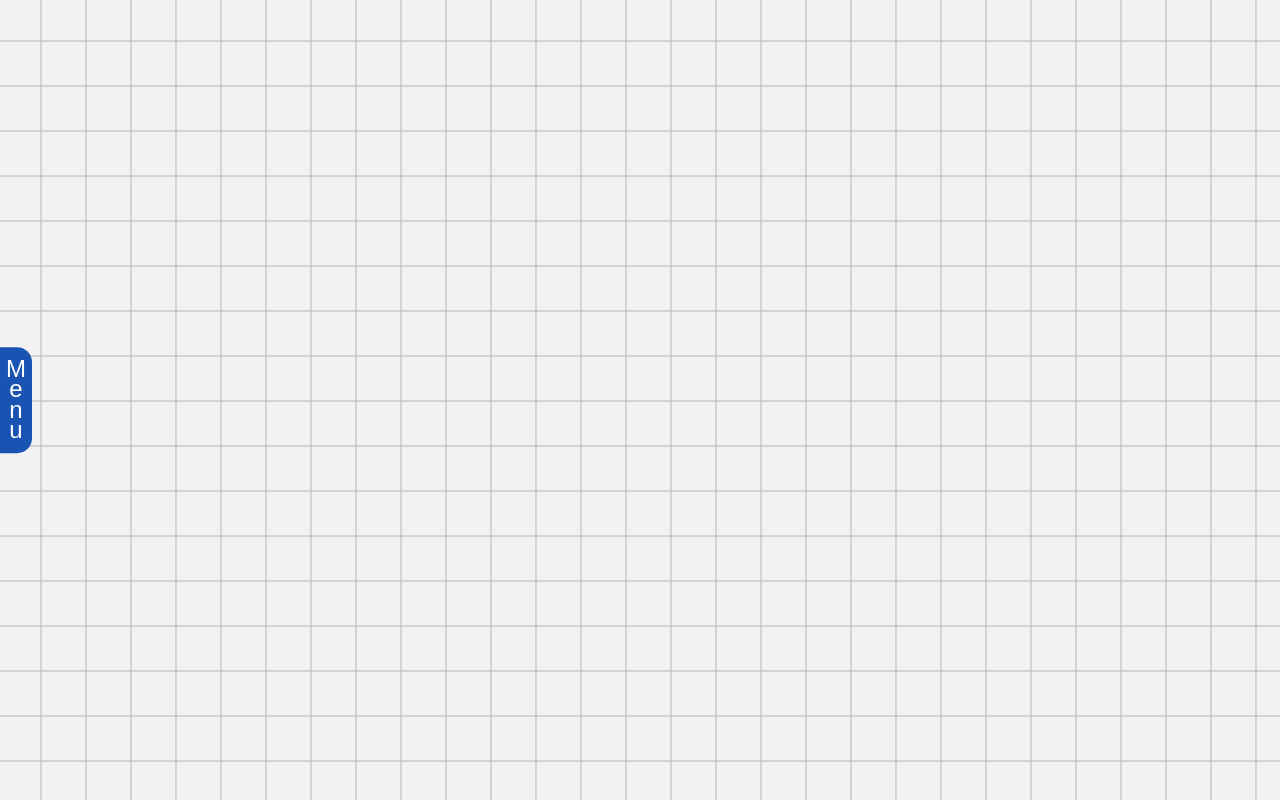
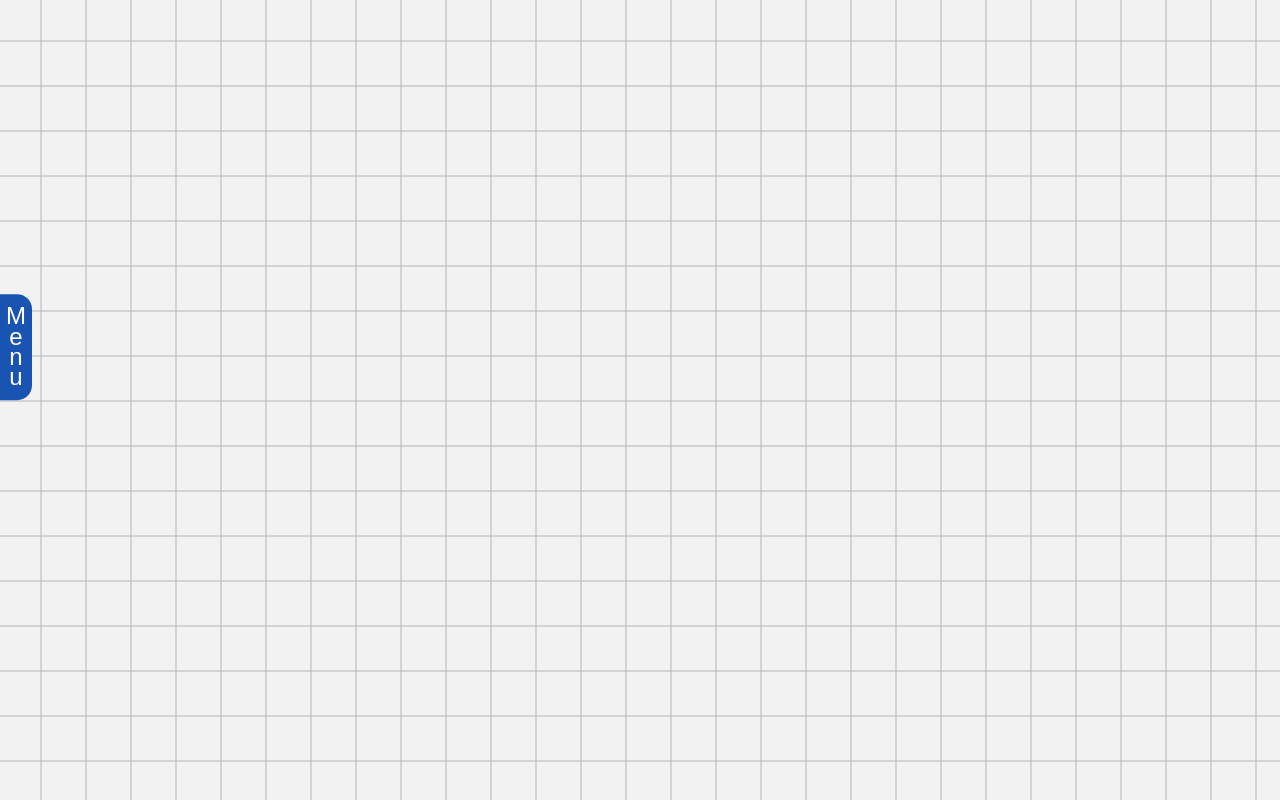
Before and after one commit to it1shka/tsp-visual, a website built with Parcel: page index.html in a window 1280 px wide. Built offline with nearby package versions, Linux system fonts and the light colour scheme.

Commit message:
Added nice menu button

```diff
--- a/index.html
+++ b/index.html
@@ -8,13 +8,14 @@
   <title>Travelling Salesman Problem</title>
 </head>
 <body>
-  <button class="action-menu-open-button">
-    M <br>
-    e <br>
-    n <br>
-    u <br>
-  </button>
   <aside class="action-menu closed">
+    <button class="action-menu-open-button">
+      M <br>
+      e <br>
+      n <br>
+      u <br>
+    </button>
+
     <ul class="action-menu__list">
       <li>Run Algorithm</li>
       <li>Choose Algorithm</li>
--- a/styles/menu.scss
+++ b/styles/menu.scss
@@ -1,4 +1,5 @@
 .action-menu {
+  overflow: visible;
   transition: 0.25s transform ease-in-out;
   &.closed {
     transform: translateX(-100%);
@@ -43,9 +44,8 @@ $hover-radius: 15px;
 $radius: 15px;
 $color: #1954b3;
 .action-menu-open-button {
-  position: fixed;
-  left: 0;
-  top: 50vh;
+  position: absolute;
+  left: 100%;
   transform: translateY(-50%);
   border: none;
   font-size: 1.5em;
```
